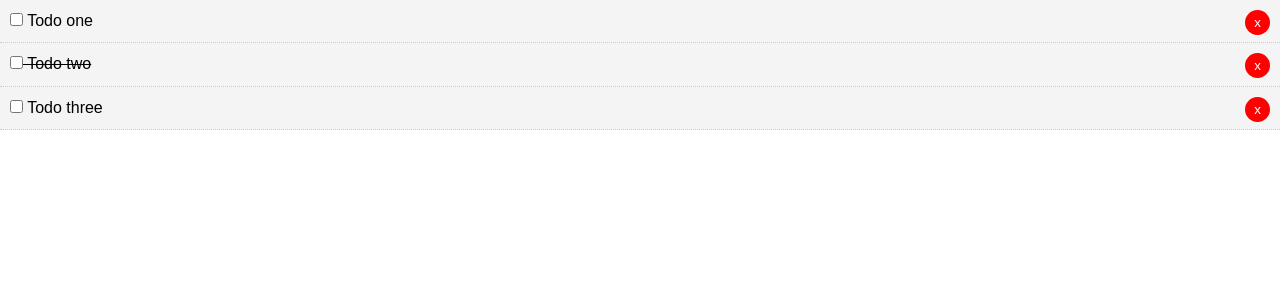
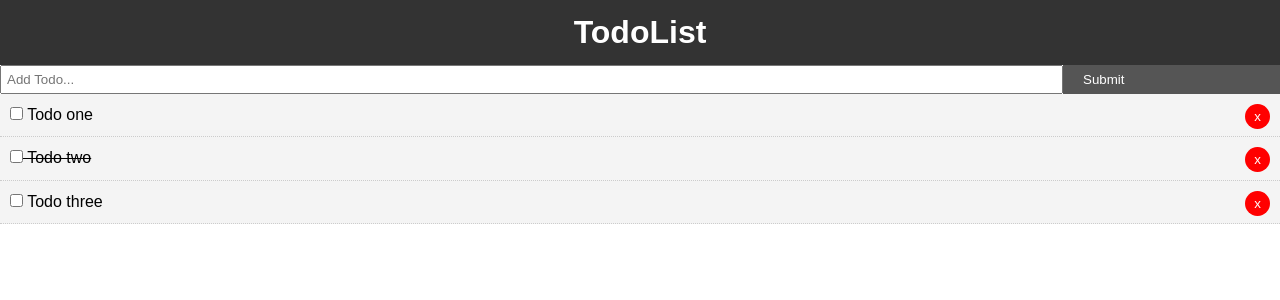
Before and after one commit to hope-miky/todoapp, a Vue app: page / in a window 1280 px wide. Shown: the top 300 px of the page. Built offline with nearby package versions, Linux system fonts and the light colour scheme.

Commit message:
adding to do

```diff
--- a/package.json
+++ b/package.json
@@ -9,6 +9,7 @@
   },
   "dependencies": {
     "core-js": "^3.4.4",
+    "uuid": "^3.3.3",
     "vue": "^2.6.10"
   },
   "devDependencies": {
--- a/src/App.vue
+++ b/src/App.vue
@@ -1,16 +1,22 @@
 <template>
   <div id="app">
+    <Header />
+    <Addtodo v-on:add-todo="addTodo"/>
    <Todos v-bind:todos="todos" v-on:del-todo="deleteTodo"/>
   </div>
 </template>
 
 <script>
 import Todos from './components/Todos';
+import Header from './components/layout/Header';
+import Addtodo from './components/Addtodo';
 
 export default {
   name: 'app',
   components: {
-    Todos
+    Todos,
+    Header,
+    Addtodo,
   },
 
   data() {
@@ -37,7 +43,11 @@
   methods: {
     deleteTodo(id){
         this.todos = this.todos.filter(todo => todo.id != id);
-    }
+    },
+
+    addTodo(newTodo){
+      this.todos = [...this.todos, newTodo];
+    },
   }
 }
 </script>
@@ -52,4 +62,17 @@
     font-family: Arial, Helvetica, sans-serif;
     line-height: 1.4;
   }
+
+  .btn {
+    display: inline-block;
+    border: none;
+    background: #555;
+    color: #fff;
+    padding: 7px 20px;
+    cursor: pointer;
+  }
+  .btn:hover {
+    background: #666;
+  }
+
 </style>
--- /dev/null
+++ b/src/components/Addtodo.vue
@@ -0,0 +1,51 @@
+<template>
+    <div>
+        <form @submit="addTodo">
+            <input type="text" v-model="tittle" name="tittle"  placeholder="Add Todo...">
+            <input type="sumit" value="Submit" class="btn">
+        </form>
+    </div>
+</template>
+
+
+<script>
+import uuid from 'uuid';
+
+
+export default {
+    name: "Addtodo",
+    data(){
+      return {
+          tittle: ''
+      }
+    },
+    methods: {
+        addTodo(e){
+            e.preventDefault();
+            const newTodo = {
+                id: uuid.v4(),
+                tittle: this.tittle,
+                completed: false
+            }
+
+            // send the todo
+
+            this.$emit('add-todo', newTodo);
+        }
+    }
+}
+</script>
+
+
+<style  scoped>
+form {
+    display: flex;
+  }
+  input[type="text"] {
+    flex: 10;
+    padding: 5px;
+  }
+  input[type="submit"] {
+    flex: 2;
+  }
+</style>
--- /dev/null
+++ b/src/components/layout/Header.vue
@@ -0,0 +1,27 @@
+<template>
+    <header class="header">
+        <h1>TodoList</h1>
+    </header>
+</template>
+
+
+<script>
+export default {
+    name: "Header"
+}
+</script>
+
+
+<style scoped>
+    .header {
+        background: #333;
+        color: #fff;
+        text-align: center;
+        padding: 10px;
+    }
+    .header a {
+        color: #fff;
+        padding-right: 5px;
+        text-decoration: none;
+    }
+</style>
```
Also changed, not shown: 1 other file (tests, documents, lock files or other folders).
